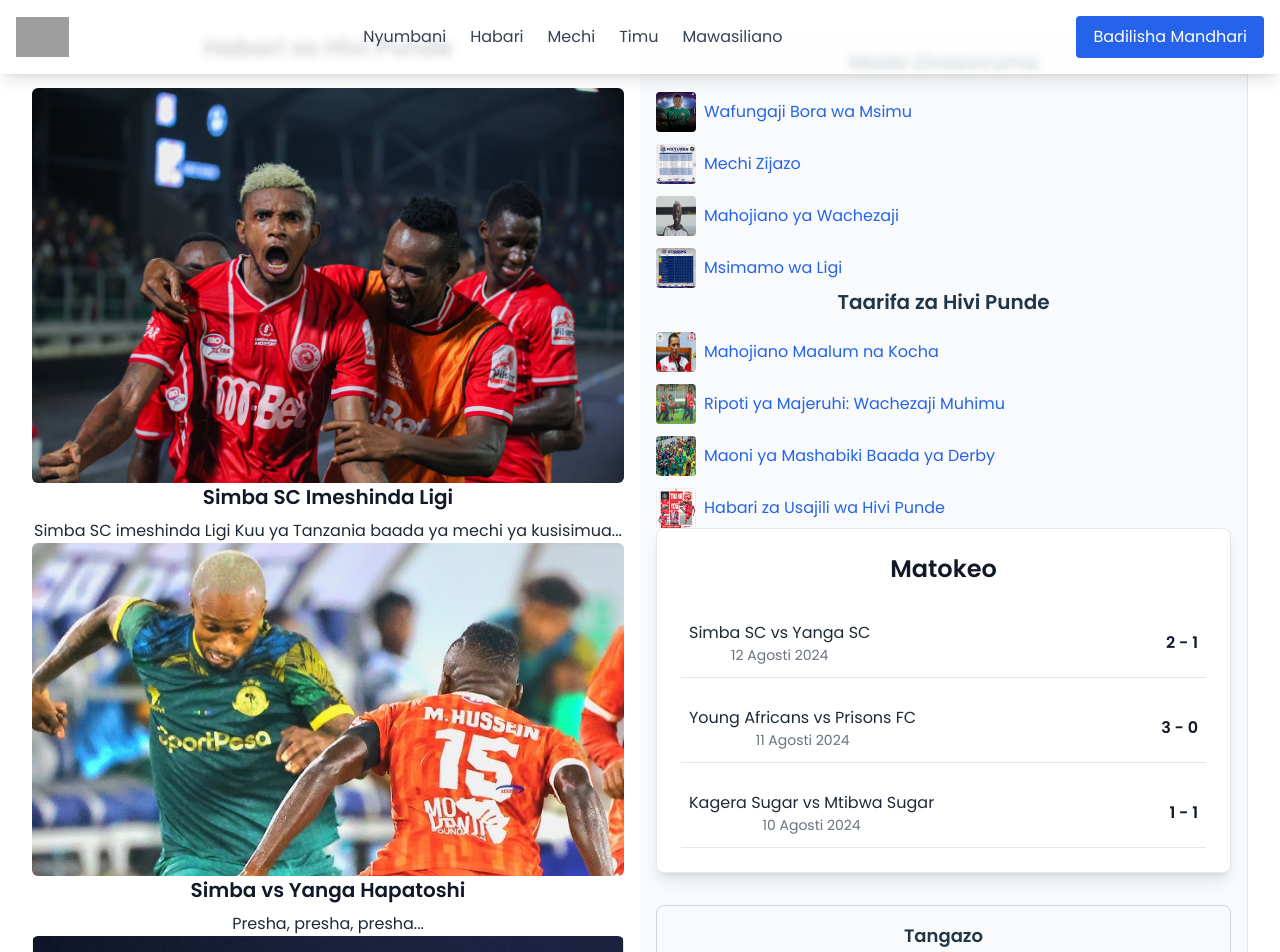
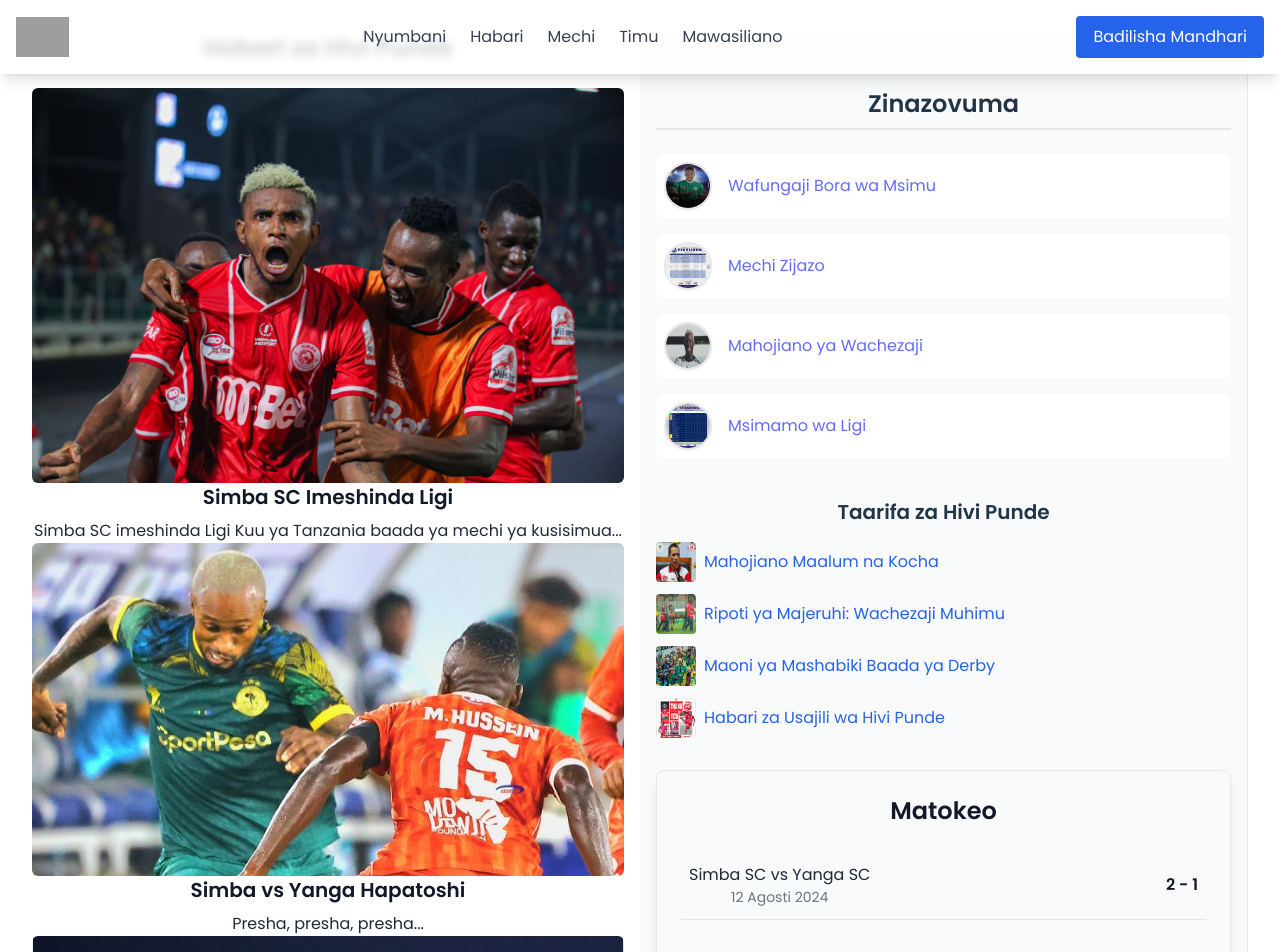
Before and after one commit to tzSystems/Tele_Sports, a React (Vite) app: page / in a window 1280 px wide. Shown: the top 952 px of the page. Built offline with nearby package versions, Linux system fonts and the light colour scheme; grey boxes are pictures that could not be loaded.

Commit message:
Resolved merge conflicts

```diff
--- a/src/components/Trending.tsx
+++ /dev/null
@@ -1,34 +0,0 @@
-import React from 'react';
-
-// Import images
-import princeDubeImage from '../assets/images/prince-dube.jpg';
-import fixturesImage from '../assets/images/fixtures.jpg';
-import interviewImage from '../assets/images/interview.jpg';
-import saImage from '../assets/images/sa.jpg';
-
-interface TrendingItemProps {
-  src: string;
-  alt: string;
-  text: string;
-}
-
-const TrendingItem: React.FC<TrendingItemProps> = ({ src, alt, text }) => (
-  <li className="flex items-center space-x-2">
-    <img src={src} alt={alt} className="w-10 h-10 rounded" />
-    <a href="#" className="text-blue-600 hover:underline">{text}</a>
-  </li>
-);
-
-const Trending: React.FC = () => (
-  <div className="trending">
-    <h3 className="text-xl font-bold mb-4">Mada Zinazovuma</h3>
-    <ul className="space-y-3">
-      <TrendingItem src={princeDubeImage} alt="Wafungaji Bora" text="Wafungaji Bora wa Msimu" />
-      <TrendingItem src={fixturesImage} alt="Mechi Zijazo" text="Mechi Zijazo" />
-      <TrendingItem src={interviewImage} alt="Mahojiano ya Wachezaji" text="Mahojiano ya Wachezaji" />
-      <TrendingItem src={saImage} alt="Msimamo wa Ligi" text="Msimamo wa Ligi" />
-    </ul>
-  </div>
-);
-
-export default Trending;
--- a/src/components/AdvertHolder.tsx
+++ b/src/components/home/AdvertHolder.tsx
@@ -3,8 +3,8 @@
 import React from 'react';
 
 const AdvertHolder: React.FC = () => (
-  <aside className="advert-holder mt-8 h-40">
-    <div className="advert-content p-4 border border-gray-300 rounded-lg">
+  <aside className="advert-holder mt-8 gap-4 ">
+    <div className="advert-content h-80 p-4 border border-gray-300 rounded-lg">
       <h3 className="text-lg font-semibold">Tangazo</h3>
       <p className="mt-2">Nafasi ya Tangazo lako hapa!</p>
     </div>
--- a/src/components/LatestNews.tsx
+++ b/src/components/home/LatestNews.tsx
@@ -1,10 +1,10 @@
 import React from 'react';
 
 // Import images
-import coachImage from '../assets/images/coach.jpg';
-import kakImage from '../assets/images/kak.webp';
-import fansImage from '../assets/images/fans.jpg';
-import transferImage from '../assets/images/transfer.jpg';
+import coachImage from '../../assets/images/coach.jpg';
+import kakImage from '../../assets/images/kak.webp';
+import fansImage from '../../assets/images/fans.jpg';
+import transferImage from '../../assets/images/transfer.jpg';
 
 interface NewsItemProps {
   src: string;
@@ -20,7 +20,7 @@ const NewsItem: React.FC<NewsItemProps> = ({ src, alt, text }) => (
 );
 
 const LatestNews: React.FC = () => (
-  <div className="latest-news">
+  <div className="latest-news mt-10">
     <h3 className="text-xl font-bold mb-4">Taarifa za Hivi Punde</h3>
     <ul className="space-y-3">
       <NewsItem src={coachImage} alt="Mahojiano na Kocha" text="Mahojiano Maalum na Kocha" />
--- a/src/components/ScoreBoard.tsx
+++ b/src/components/home/ScoreBoard.tsx
@@ -18,7 +18,7 @@ const ScoreboardItem: React.FC<ScoreboardItemProps> = ({ team1, team2, score, da
 );
 
 const Scoreboard: React.FC = () => (
-  <div className="scoreboard bg-white p-6 shadow-lg rounded-lg border border-gray-200">
+  <div className="scoreboard mt-8 p-6 shadow-lg rounded-lg border border-gray-200">
     <h3 className="text-2xl font-semibold mb-6 text-gray-900">Matokeo</h3>
     <ul className="space-y-4">
       <ScoreboardItem team1="Simba SC" team2="Yanga SC" score="2 - 1" date="12 Agosti 2024" />
--- /dev/null
+++ b/src/components/home/Trending.tsx
@@ -0,0 +1,34 @@
+import React from 'react';
+
+// Import images
+import princeDubeImage from '../../assets/images/prince-dube.jpg';
+import fixturesImage from '../../assets/images/fixtures.jpg';
+import interviewImage from '../../assets/images/interview.jpg';
+import saImage from '../../assets/images/sa.jpg';
+
+interface TrendingItemProps {
+  src: string;
+  alt: string;
+  text: string;
+}
+
+const TrendingItem: React.FC<TrendingItemProps> = ({ src, alt, text }) => (
+  <li className="flex items-center space-x-4 p-2 bg-white rounded-lg hover:shadow-lg transition-shadow duration-300">
+    <img src={src} alt={alt} className="w-12 h-12 rounded-full border-2 border-gold shadow-sm" />
+    <a href="#" className="text-dark-blue hover:text-gold transition-colors duration-300">{text}</a>
+  </li>
+);
+
+const Trending: React.FC = () => (
+  <div className="trending mt-10">
+    <h3 className="text-2xl font-bold text-dark-blue mb-6 border-b-2 border-gold pb-2">Zinazovuma</h3>
+    <ul className="space-y-4">
+      <TrendingItem src={princeDubeImage} alt="Wafungaji Bora" text="Wafungaji Bora wa Msimu" />
+      <TrendingItem src={fixturesImage} alt="Mechi Zijazo" text="Mechi Zijazo" />
+      <TrendingItem src={interviewImage} alt="Mahojiano ya Wachezaji" text="Mahojiano ya Wachezaji" />
+      <TrendingItem src={saImage} alt="Msimamo wa Ligi" text="Msimamo wa Ligi" />
+    </ul>
+  </div>
+);
+
+export default Trending;
```
Also changed, not shown: src/App.tsx (+4 -4 lines), src/components/home/MainContent.tsx (renamed from src/components/MainContent.tsx, +4 -4 lines), src/components/home/Article.tsx (renamed from src/components/Article.tsx), src/components/home/Footer.tsx (renamed from src/components/Footer.tsx), src/components/home/Header.tsx (renamed from src/components/Header.tsx), src/components/home/Sidebar.tsx (renamed from src/components/Sidebar.tsx), src/components/home/VideoHighlights.tsx (renamed from src/components/VideoHighlights.tsx).
